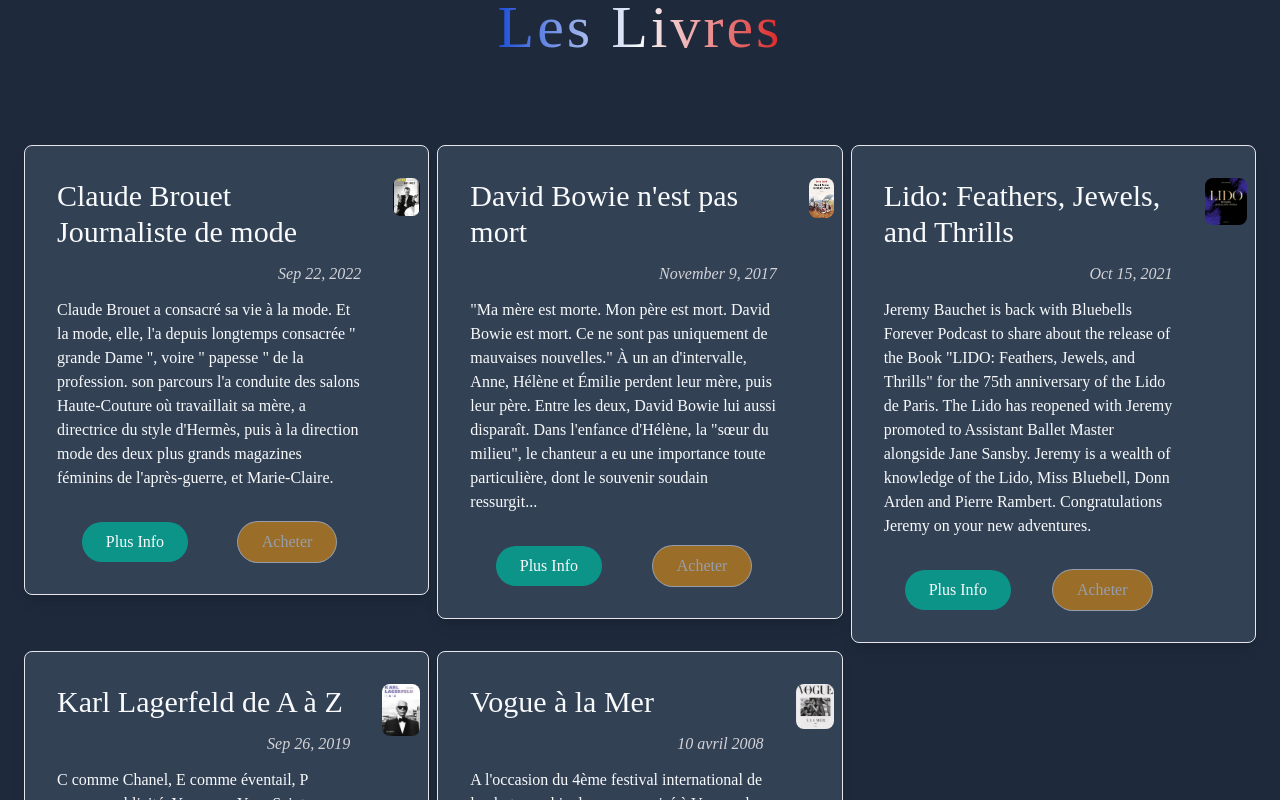
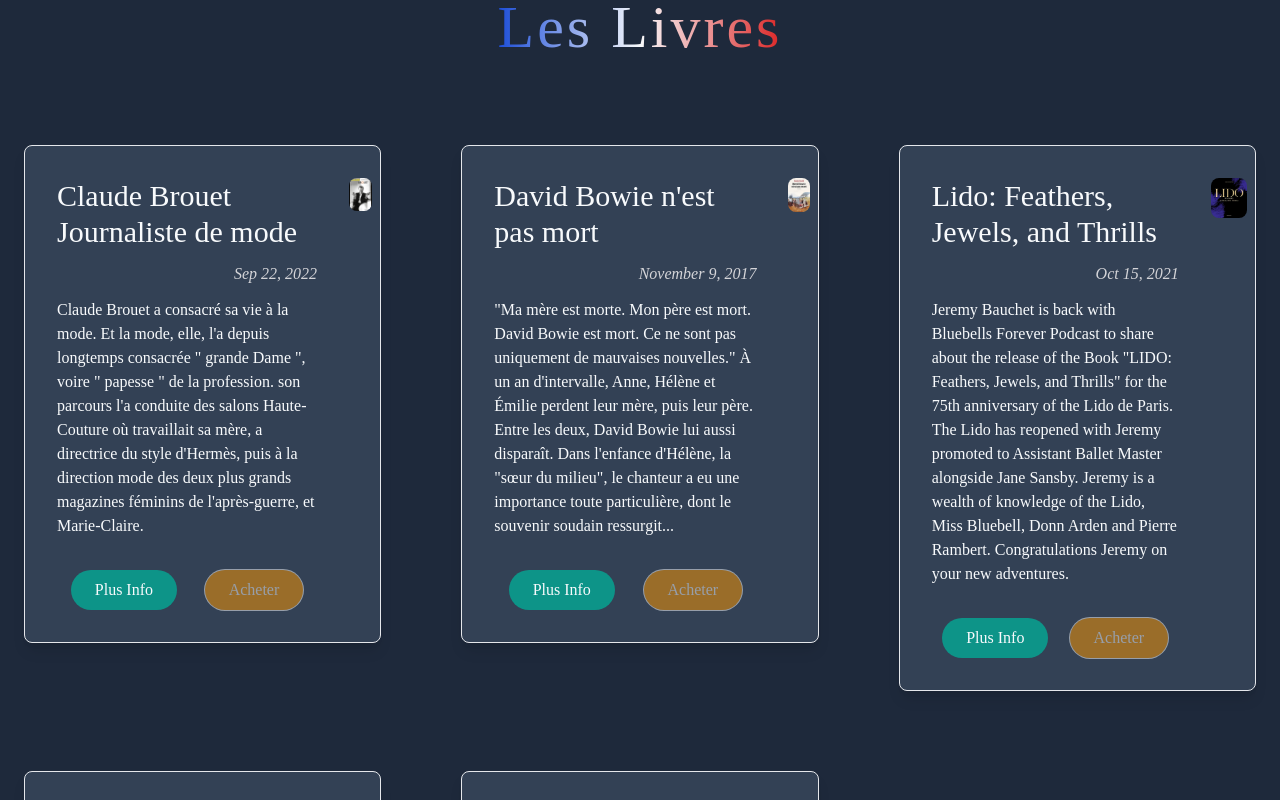
Before and after one commit to mrnguyencoder/sonia-rachline.fr, a React (Create React App) app: page / in a window 1280 px wide. Shown: the part 5020-5820 px from the top of the page. Built offline with nearby package versions, Linux system fonts and the light colour scheme.

Commit message:
gap livres

```diff
--- a/src/componants/Livres.jsx
+++ b/src/componants/Livres.jsx
@@ -57,7 +57,7 @@
         <div className="my-16 text-center">
             <p className="text-4xl lg:text-6xl inline bg-gradient-to-r from-blue-700 via-slate-50 to-red-600 bg-clip-text font-display tracking-wider text-transparent">Les Livres</p>
         </div>
-        <ul className="grid gap-2 md:grid-cols-2 lg:grid-cols-3 md:p-6">
+        <ul className="grid gap-6 md:gap-10 lg:gap-20  md:grid-cols-2 lg:grid-cols-3 md:p-6">
         {livreItems.map((item) => (
             <li key={item.name} className="text-slate-50">
                 <div className="flex shadow-lg border rounded-lg bg-slate-700 hover:bg-slate-800">
```
